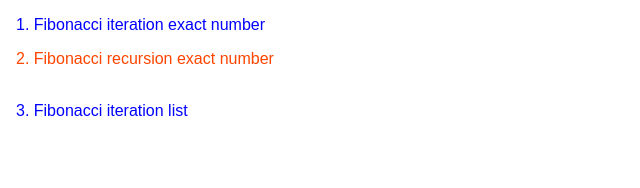
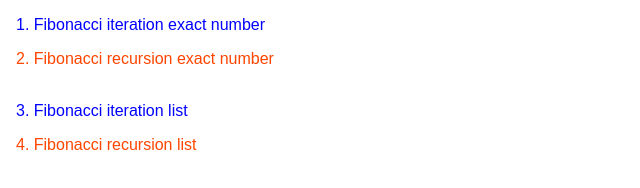
Before and after one commit to mariuszciaston/Fibonacci-Race, a plain HTML site: page index.html in a window 1280 px wide. Shown: the whole page, without its empty margins (0-640 px from the left). Drawn offline with Linux system fonts and the light colour scheme.

Commit message:
Add fourth method

```diff
--- a/index.html
+++ b/index.html
@@ -15,8 +15,8 @@
         <li><a class="orange" href="2. Fibonacci recursion exact number.html">2. Fibonacci recursion exact number</a></li>
         <br>
         <li><a class="blue" href="3. Fibonacci iteration list.html">3. Fibonacci iteration list</a></li>
-        <!-- <li><a class="orange" href="4. Fibonacci recursion list.html">4. Fibonacci recursion list</a></li> -->
-        <!-- <br> -->
+        <li><a class="orange" href="4. Fibonacci recursion list.html">4. Fibonacci recursion list</a></li>
+        <br>
         <!-- <li><a class="blue" href="5. Fibonacci iteration list timeout.html">5. Fibonacci iteration list timeout</a></li> -->
         <!-- <li><a class="orange" href="6. Fibonacci recursion list timeout.html">6. Fibonacci recursion list timeout</a></li> -->
         <!-- <br> -->
```
